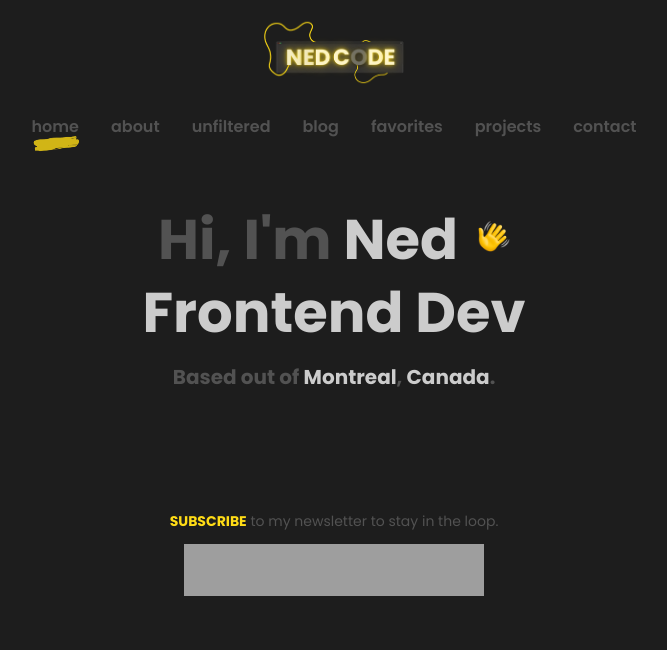
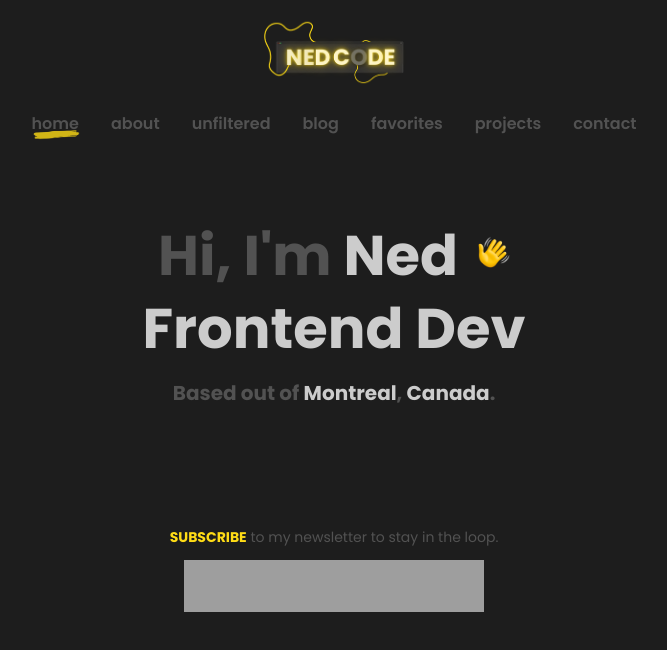
Before and after one commit to nedcodev/portfolio-v2, a website: page index.html in a window 1280 px wide. Shown: the whole page, without its empty margins (306-973 px from the left). Drawn offline with nearby package versions, Linux system fonts and the light colour scheme; grey boxes are pictures that could not be loaded; a script that the page names is missing; some icons are missing.

Commit message:
Adjusted nav menu dimensions

```diff
--- a/css/style.css
+++ b/css/style.css
@@ -207,13 +207,24 @@ position: relative;
     top: 5rem;
     right: -100%;
     height: auto;
-    padding: 3rem 2.9rem 1.6rem 3rem;
+    /* padding: 3rem 2.9rem 1.6rem 3rem; */
+     padding: 1.7rem;
     background-color: var(--sixteenth-color);
     transition: .5s;
     border-radius: 10px 0 0 10px;
     box-shadow: rgba(0, 0, 0, 0.4) 0px 2px 4px, rgba(0, 0, 0, 0.3) 0px 7px 13px -3px, rgba(0, 0, 0, 0.2) 0px -3px 0px inset;
   }
 }
+
+  .nav-menu .nav-item {
+    margin-bottom: 1.2rem;
+    margin-top: -.2rem;
+
+  }
+
+  .nav-menu .nav-item:last-child {
+    margin-bottom: 0;
+  }
 
 .nav-item {
   margin-bottom: var(--mb-4);
@@ -320,10 +331,11 @@ position: relative;
 .active::after {
   position: absolute;
   content: '';
-  height: 47px;
+  /* height: 47px; */
+  height: 27px;
   width: 100%;
   left: -4px;
-  top: .3rem;
+  top: .6rem;
   background-image: url(../img/navbar_brush4.png);
   background-size: 100% 100%;
   background-repeat: no-repeat;
```
